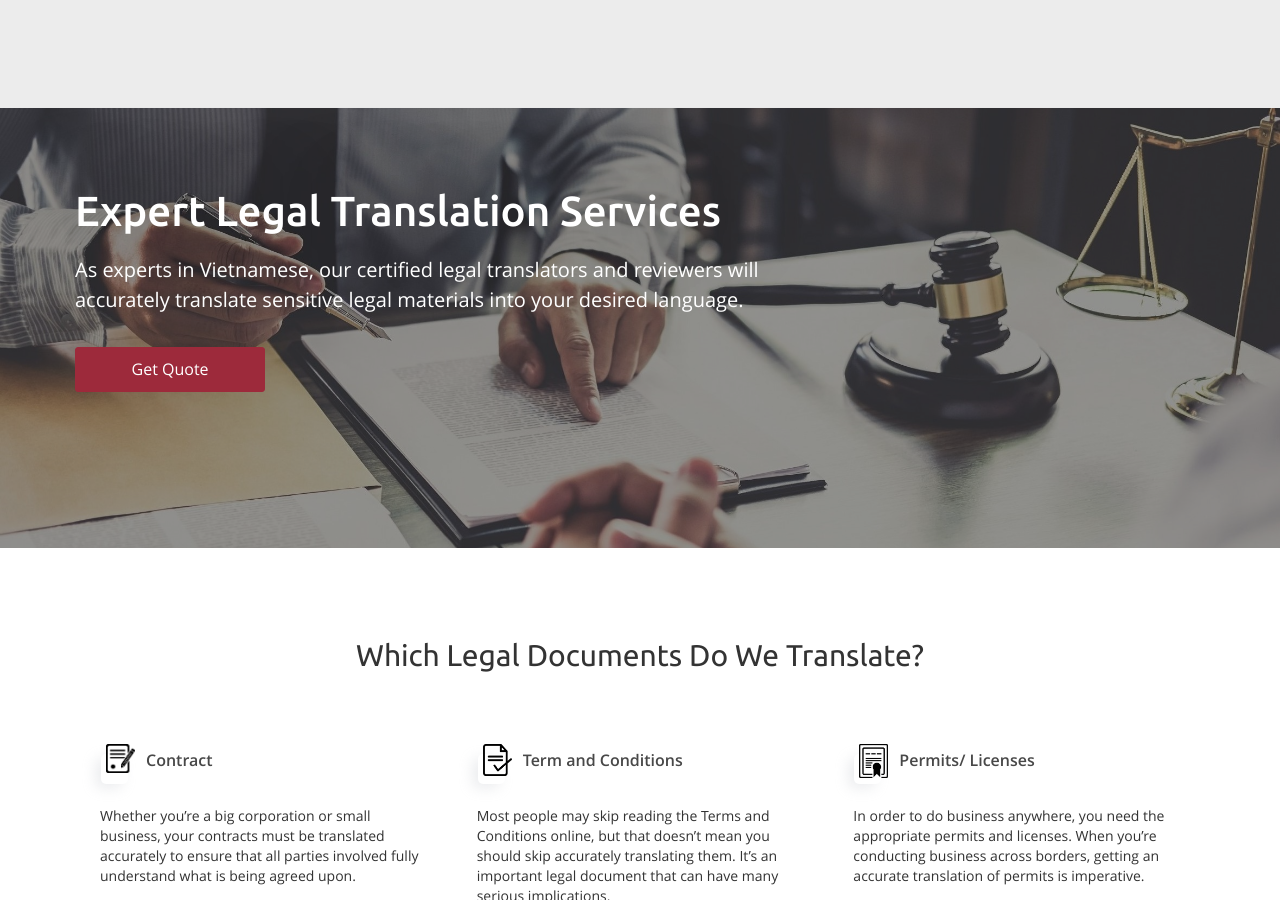
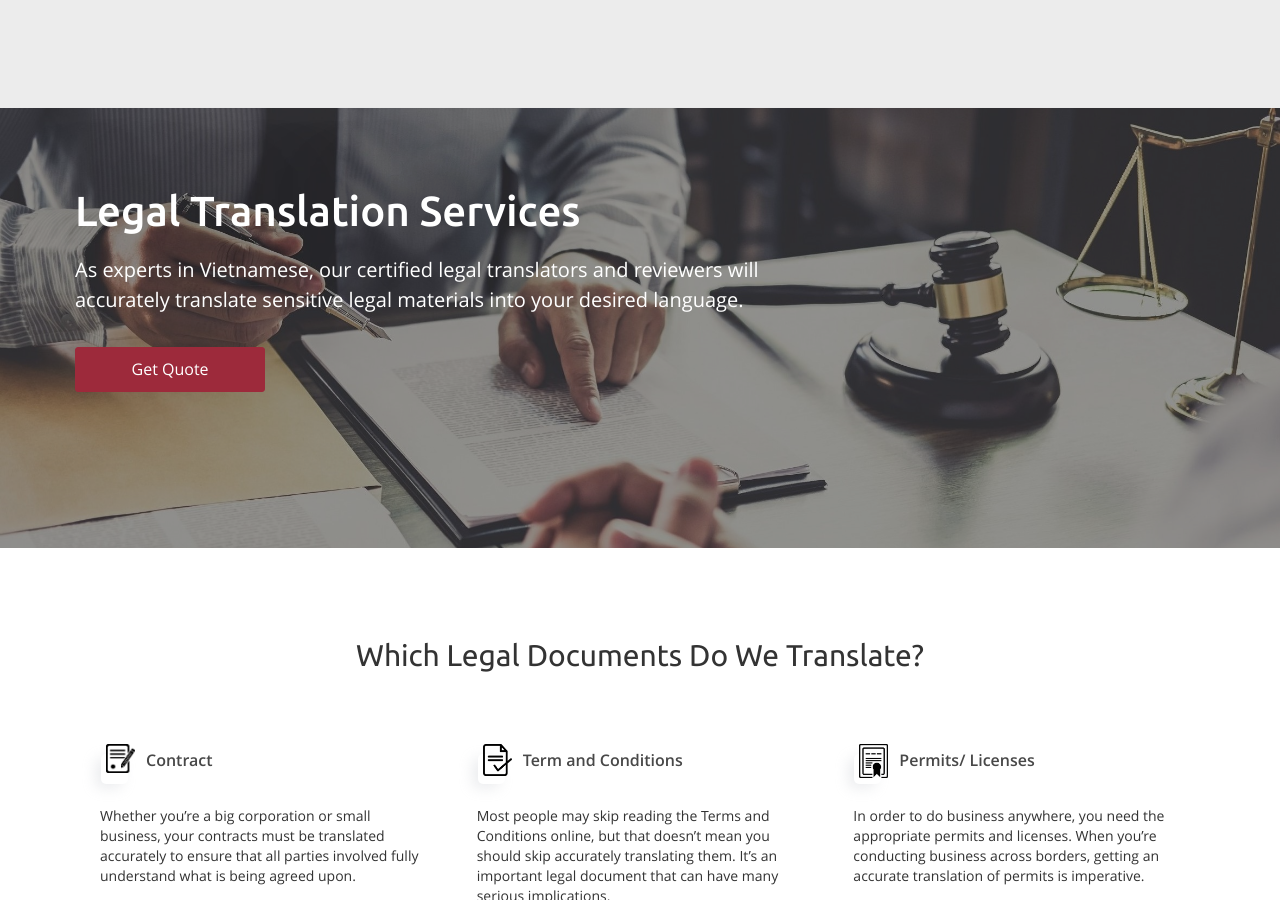
Before and after one commit to jndctranslation/landing_page, a Jekyll site: the page built from pages/legal.md, in a window 1280 px wide and 900 px high. Built offline with Jekyll 4.4.1, drawn with Linux system fonts in a browser that asks for light colours.

Commit message:
Update Website Pages “legal_page_information”

```diff
--- a/_data/pages/legal.yml
+++ b/_data/pages/legal.yml
@@ -4,7 +4,7 @@ block_1:
   text: >-
     As experts in Vietnamese, our certified legal translators and reviewers will
     accurately translate sensitive legal materials into your desired language.
-  title: Expert Legal Translation Services
+  title: Legal Translation Services
   visible: true
 block_2:
   background_image: ''
```
